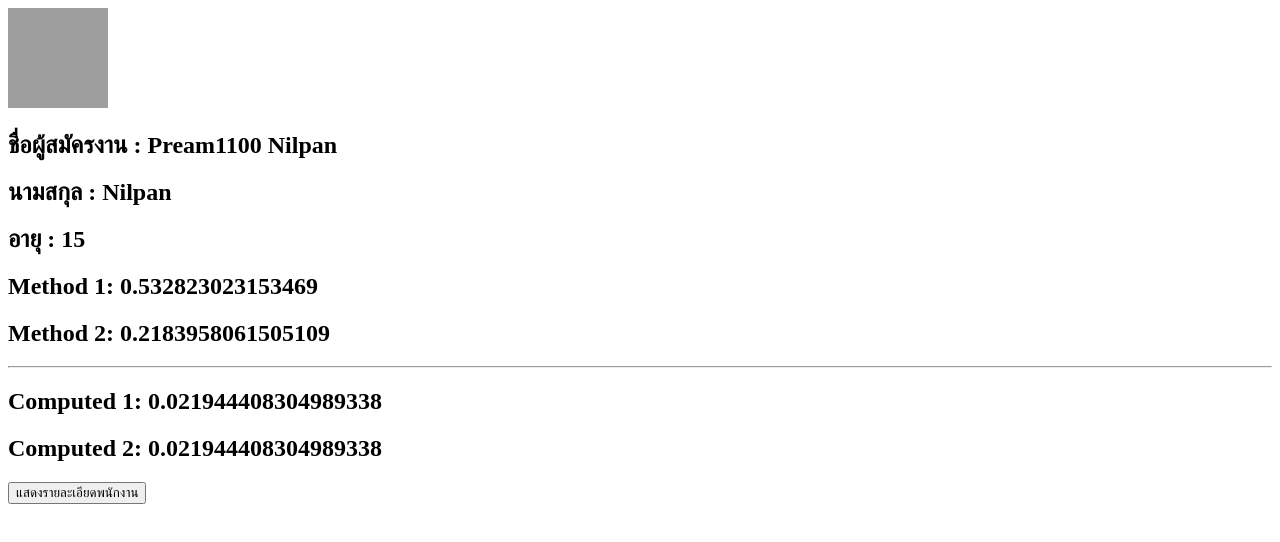
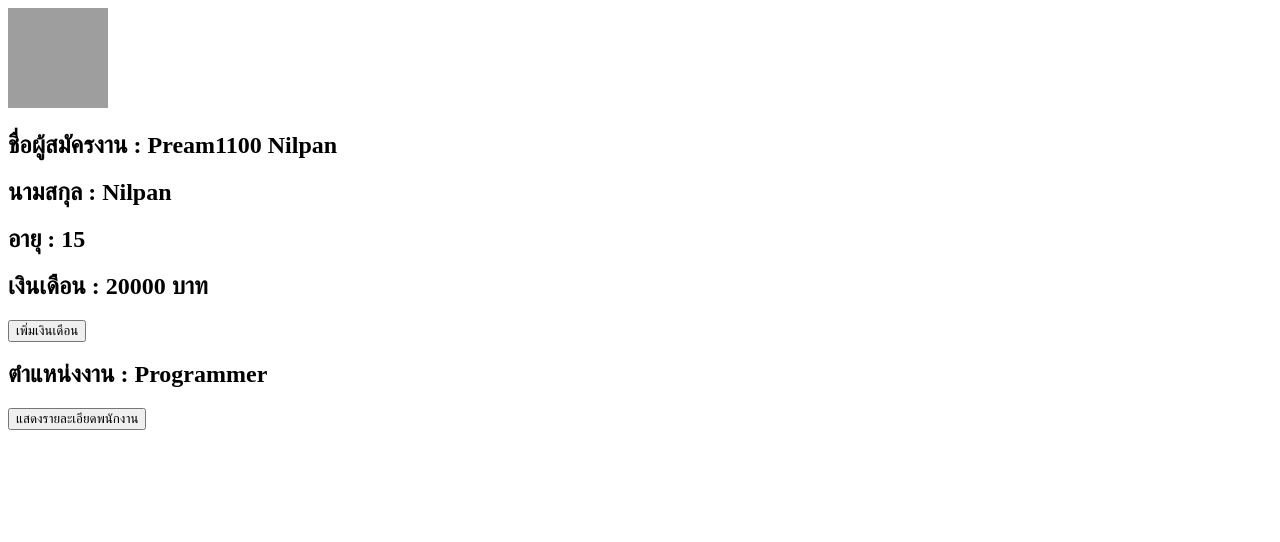
Before and after one commit to thammapakorn/Vuejs-basic, a Vue app in the folder my-app/: page / in a window 1280 px wide. Shown: the top 542 px of the page. Built offline with nearby package versions, Linux system fonts and the light colour scheme; grey boxes are pictures that could not be loaded.

Commit message:
สร้างปุ่มเพิ่มเงินเดือน และสร้างเงื่อนไข ถ้าเงินเดือนมากกว่า 35000 จะเป็น ProjectManager ถ้าไม่ใช่จะเป็น Programmer

```diff
--- a/my-app/src/App.vue
+++ b/my-app/src/App.vue
@@ -4,13 +4,9 @@
     <h1>ชื่อผู้สมัครงาน : {{ getFullName }}</h1>
     <h1>นามสกุล : {{lastName }}</h1>
     <h1>อายุ : {{ age }}</h1>
-    <h2>Method 1: {{ getRandomByMethod() }}</h2>
-    <h2>Method 2: {{ getRandomByMethod() }}</h2>
-
-    <hr>
-    <h2>Computed 1: {{ getRandomByComputed }}</h2>
-    <h2>Computed 2: {{ getRandomByComputed }}</h2>
-
+    <h1>เงินเดือน : {{ salary }} บาท</h1>
+    <button @click="addSalary(5000)">เพิ่มเงินเดือน</button>
+    <h1>ตำแหน่งงาน : {{ getDepartment }}</h1>
     <button @click="toggleVisible">{{isVisible ? "ซ่อน":"แสดง"}}รายละเอียดพนักงาน</button>
     <article v-show="isVisible">
       <h2>{{ 8700+200 }}</h2>
@@ -50,23 +46,24 @@ export default {
       hobby:["อ่านหนังสือ","เล่นเกม","ทำอาหาร","ดูหนัง","เลี้ยงแมว"],
       general:{gender:"Male",weight:60.5,height:175,status:false},
       webname: "Vue.js basic",
-      isVisible: false
+      isVisible: false,
+      salary: 20000
     }
   },
   methods:{
     toggleVisible(){
       this.isVisible= !this.isVisible;
     },
-    getRandomByMethod(){
-        return Math.random();
+    addSalary(value){
+      this.salary += value;
     }
   },
   computed:{
     getFullName(){
       return `${this.firstName}  ${this.lastName}`
     },
-    getRandomByComputed(){
-      return Math.random();
+    getDepartment(){
+      return this.salary >= 35000 ? "Project manager" : "Programmer"
     }
   }
 }
```
